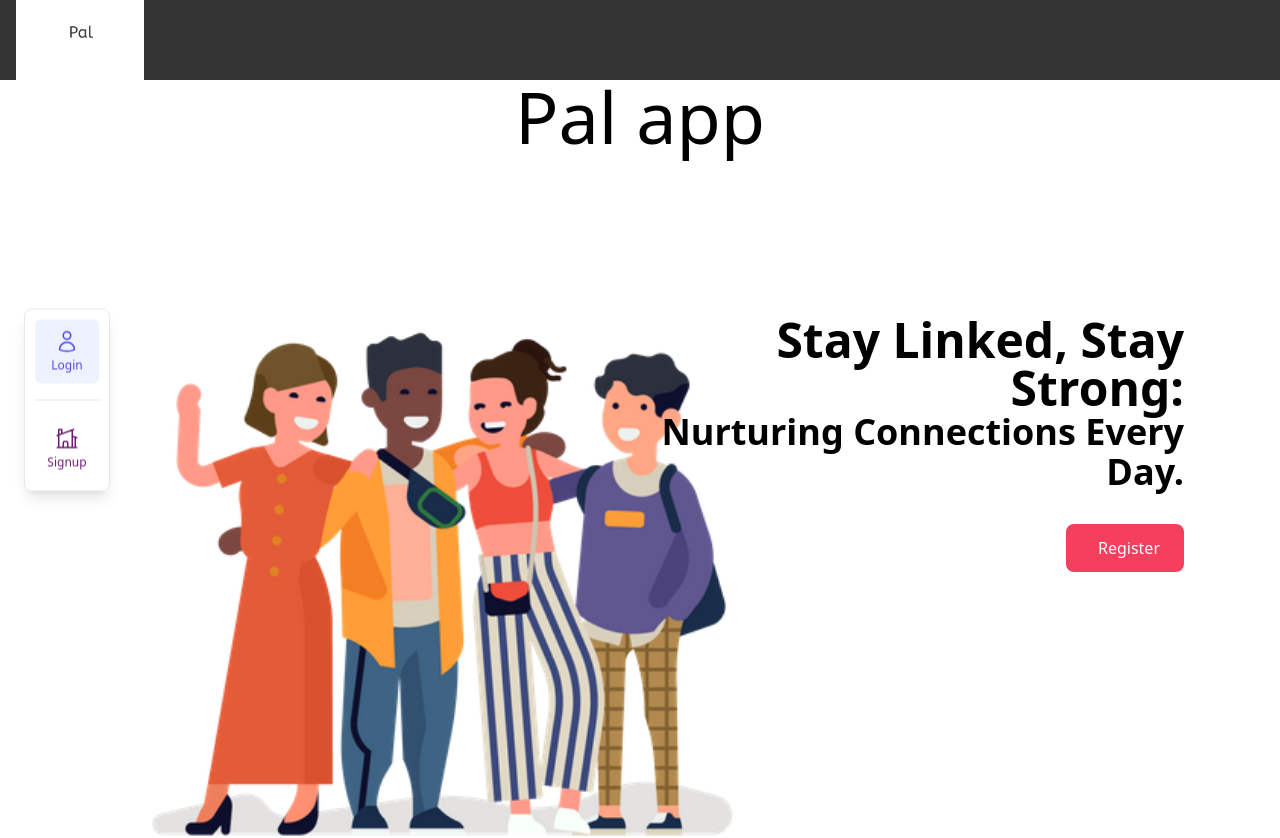
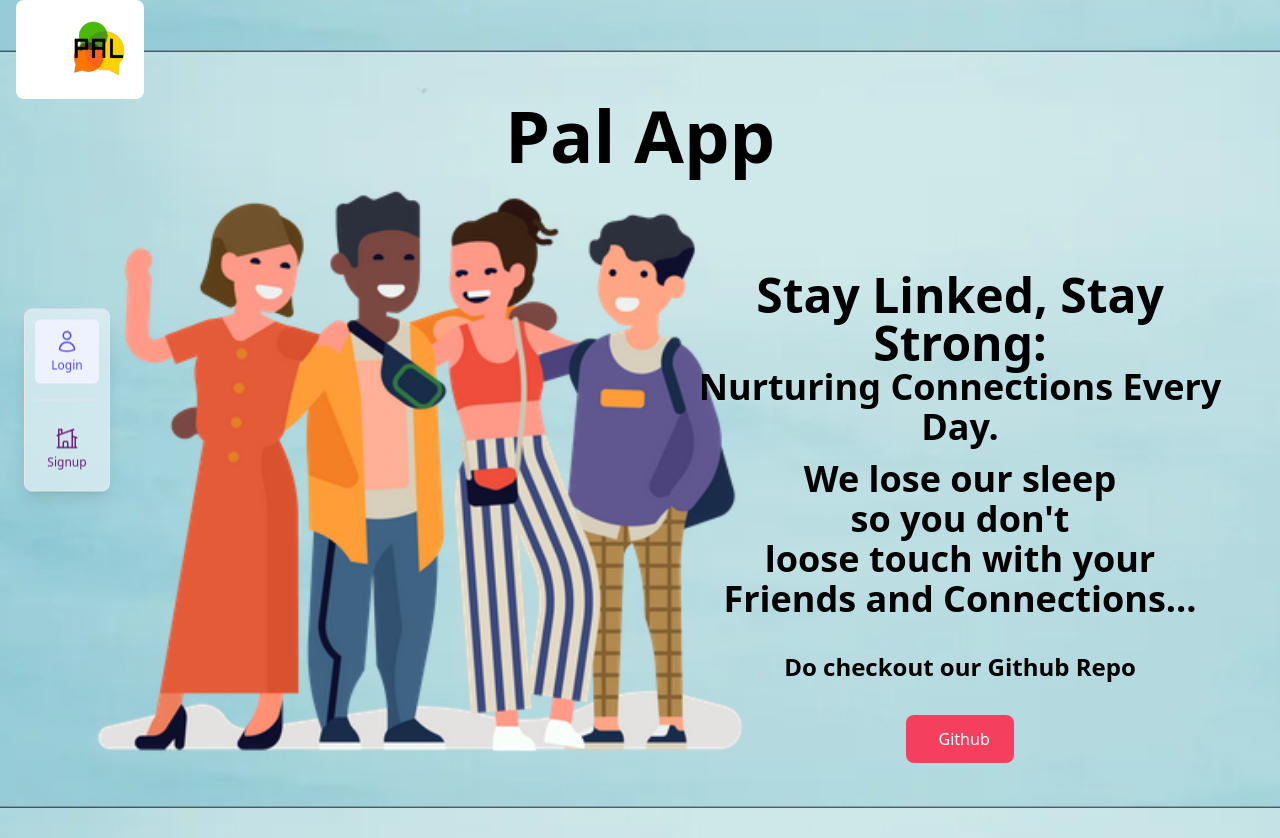
Before and after one commit to grow-xd/pal, a Vue app in the folder pal_frontend/: page / in a window 1280 px wide. Shown: the top 838 px of the page. Built offline with nearby package versions, Linux system fonts and the light colour scheme.

Commit message:
intro to webapp

```diff
--- a/pal_frontend/src/views/AppView.vue
+++ b/pal_frontend/src/views/AppView.vue
@@ -1,39 +1,37 @@
 <template>
-    <div>
+    <div class="bg-[url(../assets/img4.jpg)] bg-center">
         <div class="sticky top-0 z-50">
             <div>
-                <div class="w-full bg-black opacity-80 h-20 flex justify-between">
                     <div class="w-full lg:w-30/6 xl:w-full h-full flex items-center px-4">
-                        <img class="rounded-lg bg-white w-32" src="../assets/logo.png" alt="addify logo" />
+                        <img class="rounded-lg bg-white w-32" src="../assets/main logo.png" alt="addify logo" />
                     </div>
-
-
-                </div>
             </div>
         </div>
+        <div class="text-7xl font-bold text-center">Pal App</div>
 
-        <div class="text-7xl text-center">Pal app</div>
-
-        <aside class="relative h-screen r:\01 - Projects\pal\pal_frontend\src\views\SignupView.vue r:\01 - Projects\pal\pal_frontend\src\views\LoginView.vue r:\01 - Projects\pal\pal_frontend\src\views\LogoutView.vueoverflow-hidden text-black rounded-lg sm:mx-16 mx-2 sm:py-16">
             <div class="relative z-10 max-w-screen-xl px-4 pb-20 pt-10 sm:py-24 mx-auto sm:px-6 lg:px-8">
                 <div class="max-w-xl sm:mt-1 mt-80 space-y-8 text-center sm:text-right sm:ml-auto">
-                    <h2 class="text-4xl font-bold sm:text-5xl">
+                    <h2 class="text-4xl font-bold text-center sm:text-5xl">
                         Stay Linked, Stay Strong:
-                        <span class="hidden sm:block text-4xl">Nurturing Connections Every Day.</span>
+                        <span class="hidden sm:block text-center text-4xl">Nurturing Connections Every Day.</span>
+                        <span class="hidden sm:block text-center mt-3 text-4xl">We lose our sleep</span>
+                        <span class="hidden sm:block text-center text-4xl">so you don't</span>
+                        <span class="hidden sm:block text-center text-4xl">loose touch with your</span>
+                        <span class="hidden sm:block text-center text-4xl">Friends and Connections...</span>
                     </h2>
-
-                    <a class="inline-flex text-white items-center px-6 py-3 font-medium bg-rose-500 rounded-lg hover:opacity-75"
-                        href="">
-
-
-                        &nbsp; Register
+                    <div class="font-bold text-2xl text-center">Do checkout our Github Repo</div>
+                    <div class="flex justify-center">
+                        <a class="inline-flex justify-center text-white items-center px-6 py-3 font-medium bg-rose-500 rounded-lg hover:opacity-75"
+                        href="https://github.com/grow-xd/pal">
+                        &nbsp; Github
                     </a>
+                    </div>
                 </div>
             </div>
 
             <div class="absolute inset-0 w-full sm:my-20 sm:pt-1 pt-12 h-full">
                 <img class="w-2/3" src="../assets/friends.png" />
             </div>
-        </aside>
+
     </div>
 </template>
```
Also changed, not shown: pal_frontend/src/assets/img4.jpg (added), pal_frontend/src/assets/main logo.png (added).
